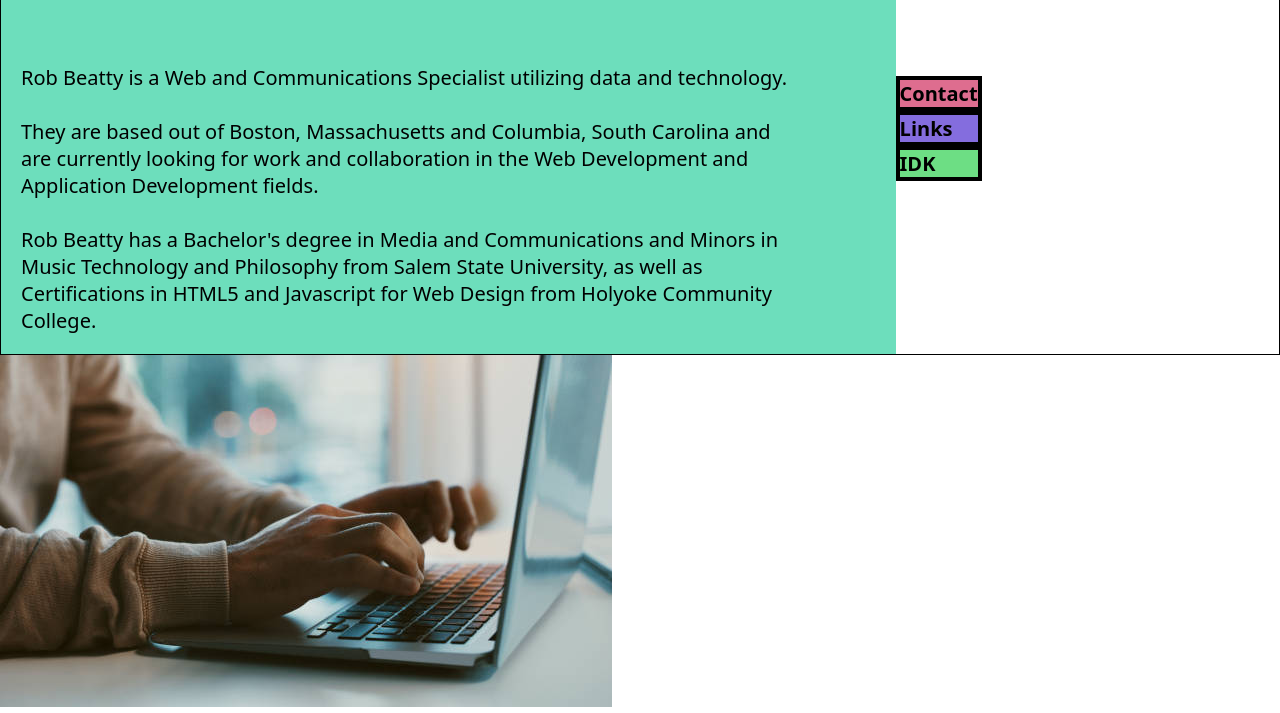
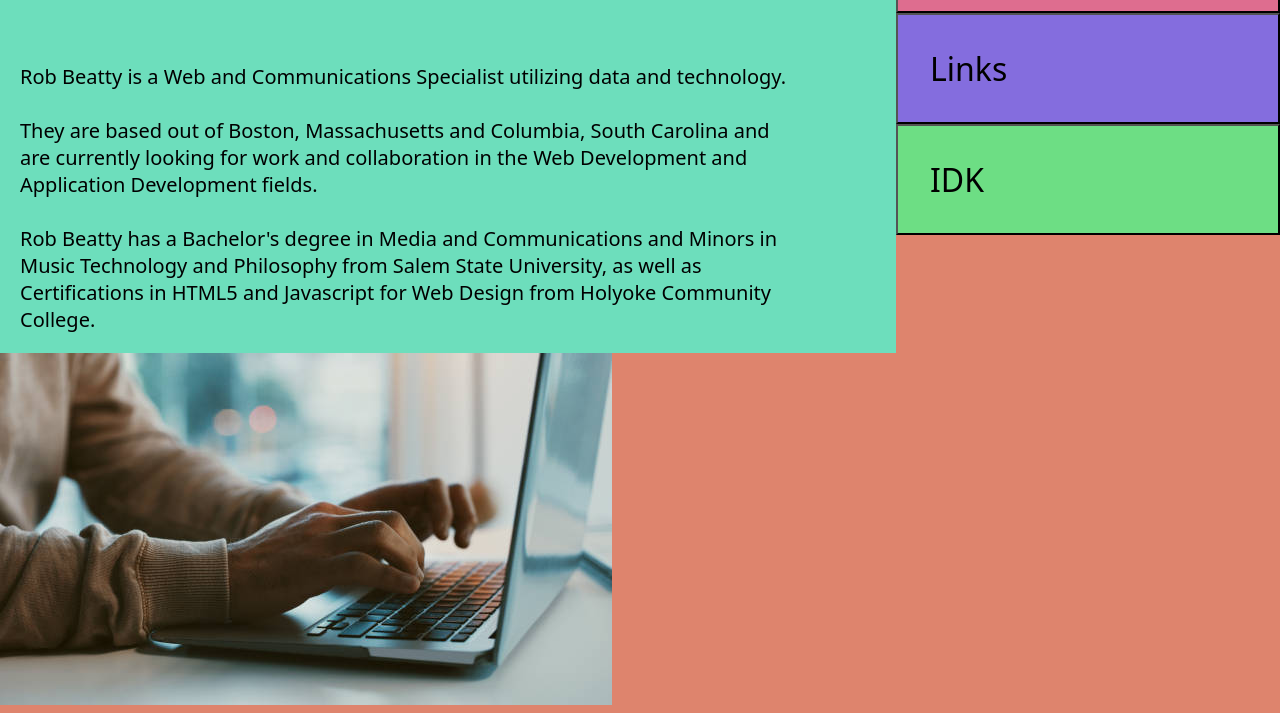
Before and after one commit to AbelDoesCoding/front_end_and_design_boilerplate, a plain HTML site: page index.html in a window 1280 px wide. Shown: the part 143-856 px from the top of the page. Drawn offline with Linux system fonts and the light colour scheme.

Commit message:
worked on basic html and css for main content, filled button to full flex box

```diff
--- a/index.html
+++ b/index.html
@@ -7,6 +7,9 @@
     <title>Document</title>
 </head>
 <body>
+    <!-- just watch the big css flex video, learn how to fill buttons to box
+
+    then use javascript to change bio to contact form when clicked-->
 
     <div class="menu-container">
         <div class="menu-items">
@@ -22,8 +25,8 @@
 
             <div class="bio-container">
                 <div class="bio-items">
-                    <h1> Rob (Abel) Beatty</h1>
-                    <p> Rob Beatty is a Web and Communications Specialist utilizing data and technology.
+                    <h1 id="bio-background"> Rob (Abel) Beatty</h1>
+                    <p id="bio-background"> Rob Beatty is a Web and Communications Specialist utilizing data and technology.
                         <br> <br>They are based out of Boston, Massachusetts and Columbia, South Carolina and are currently
                         looking for work and collaboration in the Web Development and Application Development fields.
                         <br> <br> Rob Beatty has a Bachelor's degree in Media and Communications and Minors in Music Technology and
@@ -33,16 +36,10 @@
             </div>
 
             <div class="button-container">
-                <div class="button-item">
-                    <h2 class="contact-button">Contact</h2>
-                </div>
-
-                <div class="links-button">
-                    <h2> Links </h2>
-                </div>
-
-                <div class="third-one">
-                    <h2> IDK </h2>
+                <div class="button-items">
+                    <button id="contact-button"> Contact </button>
+                    <button id="links-button"> Links </button>
+                    <button id="idk-button"> IDK </button>
                 </div>
             </div>
         </div>
--- a/stylesheet.css
+++ b/stylesheet.css
@@ -4,11 +4,12 @@
     box-sizing: border-box;
     font-size: 20px;
     font-family: Canva Sans,Noto Sans Variable,Noto Sans,-apple-system,BlinkMacSystemFont,Segoe UI,Helvetica,Arial,sans-serif;
+    background-color: #DE846D;
 }
 h1 {
     font-size: 45px;
+}
 
-}
 
 
 .menu-container {
@@ -16,7 +17,6 @@ h1 {
     justify-content: center;
 }
 .menu-items {
-    border: 1px solid black;
     display: flex;
     justify-content: space-between;
     align-items: center;
@@ -36,7 +36,6 @@ h1 {
     display: flex;
 }
 .main-items {
-    border: 1px solid black;
     display: flex;
     align-items: center;
 }
@@ -57,43 +56,41 @@ h1 {
     padding: 1em;
     padding-right: 5em;
 }
+#bio-background {
+    background-color: #6ddebc;
+}
 
 
 .button-container {
     display: flex;
-    justify-content: center;
-    flex-direction: column;/*
-    align-items: center;
-    width: 30%;*/
+    justify-content: stretch;
+    flex-direction:column;
+    align-items: stretch;
+    width: 30%;
+    height: 100%;
+}
+.button-items {
+    display: flex;
+    justify-content: flex-start;
+    flex-direction: column;
+    align-items: stretch;
+}
 
+#contact-button {
+    display: flex;
+    font-size:xx-large;
+    background-color: #DE6D8F;
+    padding: 1em;
 }
-.button-items{
+#links-button {
     display: flex;
-    justify-content: center;
-    flex-direction: column;
-    gap: 3.3em;
-    padding: .25em;
+    font-size:xx-large;
+    background-color: #846DDE;
+    padding: 1em;
 }
-.contact-button {
+#idk-button {
     display: flex;
-
-    align-items: center;
-    border: 4px solid black;
-    background-color: #DE6D8F;
-
+    font-size:xx-large;
+    background-color: #6DDE84;
+    padding: 1em;
 }
-.links-button {
-    display: flex;
-
-    align-items: center;
-    border: 4px solid black;
-    background-color: #846DDE;
-}
-.third-one {
-    display: flex;
-
-
-    align-items: center;
-    border: 4px solid black;
-    background-color: #6DDE84;
-}
```
